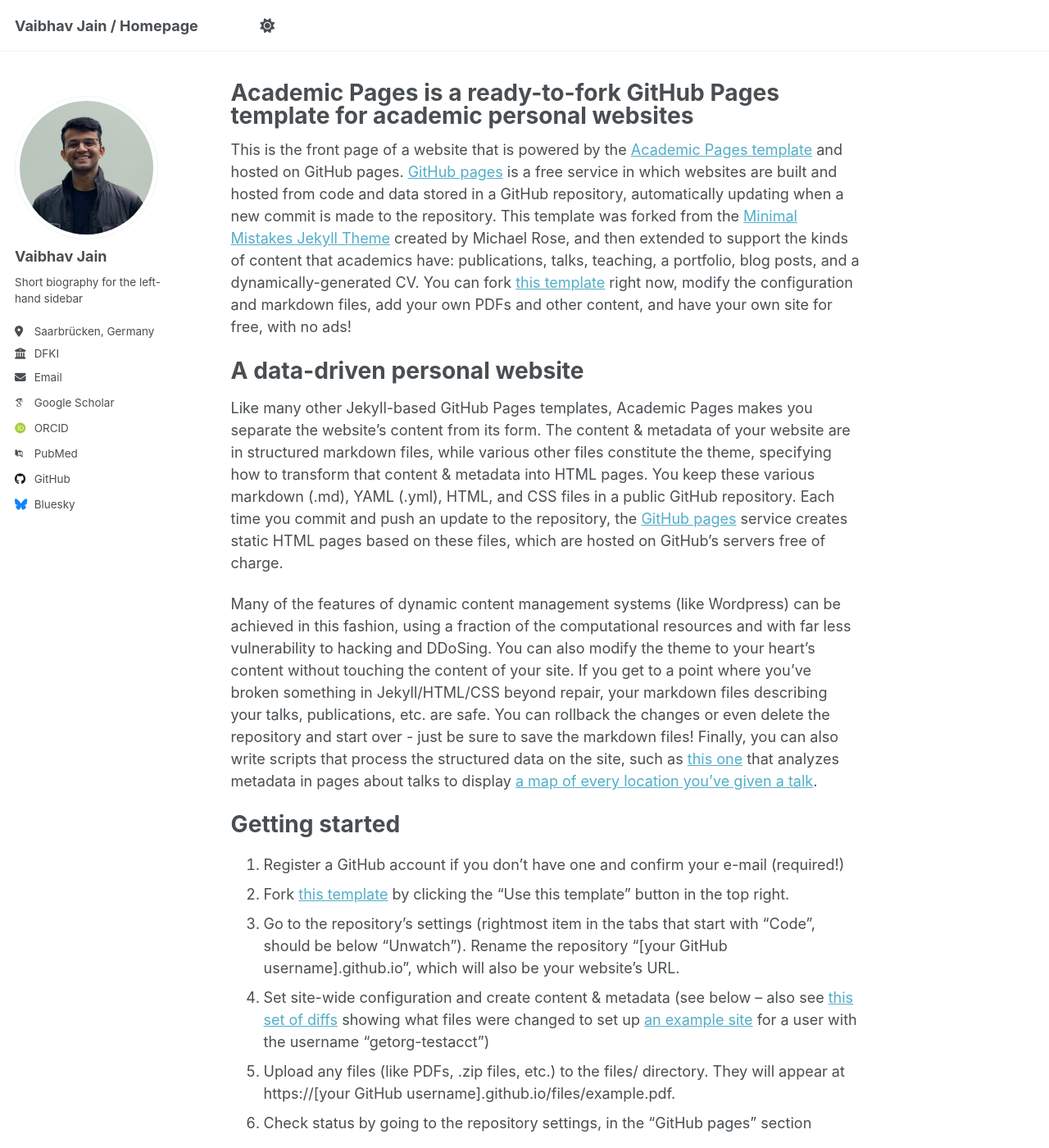
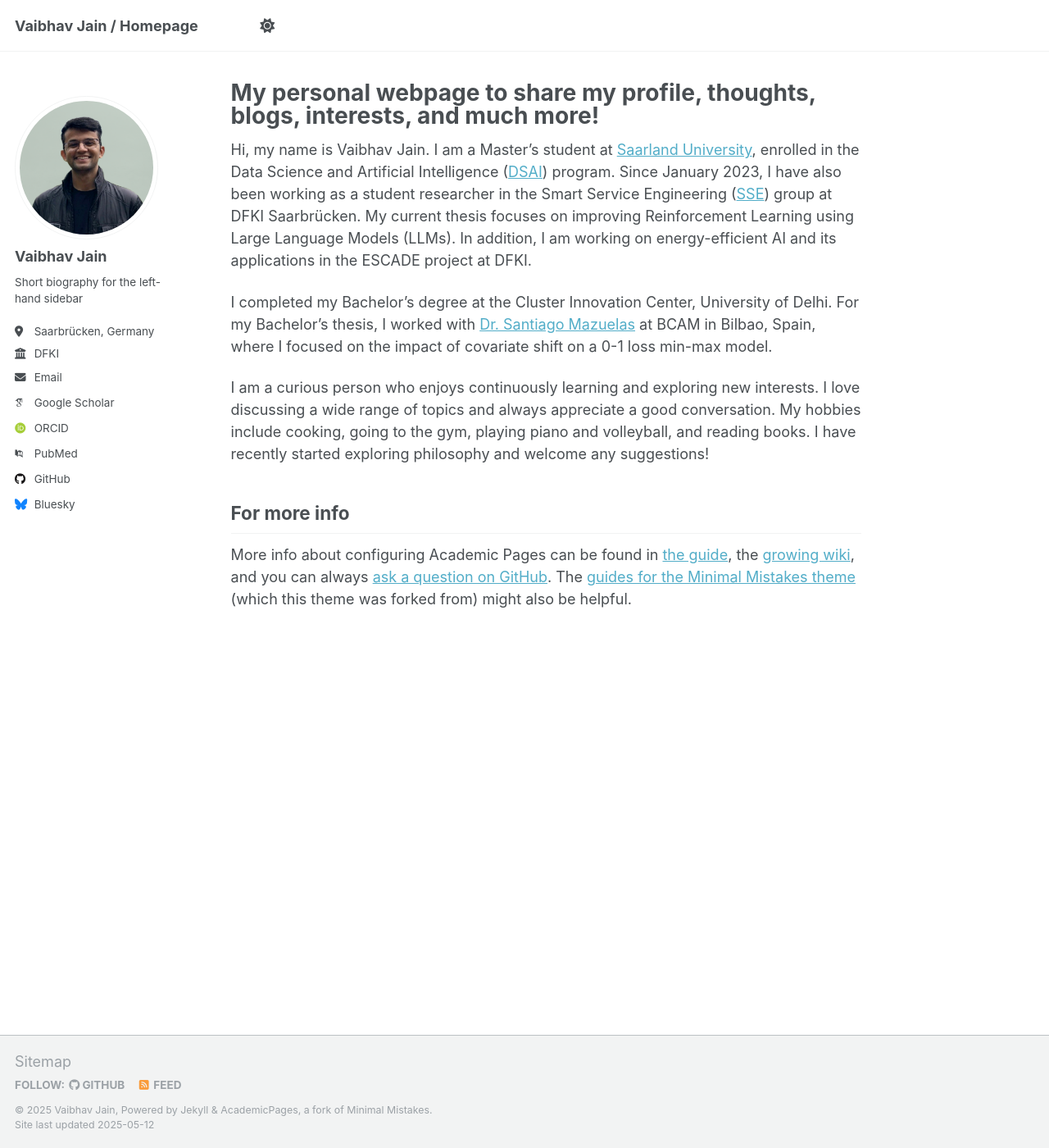
Before and after one commit to Vab-jain/Vab-jain.github.io, a Jekyll site: the page built from _pages/about.md, in a window 1280 px wide and 1400 px high. Shown: the whole window at 82% size. Built offline with Jekyll 4.4.1, drawn with Linux system fonts in a browser that asks for light colours; some web fonts are replaced; some of the changed text lies outside the part shown.

Commit message:
Updating the Initial About page

```diff
--- a/_pages/about.md
+++ b/_pages/about.md
@@ -1,48 +1,17 @@
 ---
 permalink: /
-title: "Academic Pages is a ready-to-fork GitHub Pages template for academic personal websites"
+title: "My personal webpage to share my profile, thoughts, blogs, interests, and much more!"
 author_profile: true
 redirect_from:
   - /about/
   - /about.html
 ---
 
-This is the front page of a website that is powered by the [Academic Pages template](https://github.com/academicpages/academicpages.github.io) and hosted on GitHub pages. [GitHub pages](https://pages.github.com) is a free service in which websites are built and hosted from code and data stored in a GitHub repository, automatically updating when a new commit is made to the repository. This template was forked from the [Minimal Mistakes Jekyll Theme](https://mmistakes.github.io/minimal-mistakes/) created by Michael Rose, and then extended to support the kinds of content that academics have: publications, talks, teaching, a portfolio, blog posts, and a dynamically-generated CV. You can fork [this template](https://github.com/academicpages/academicpages.github.io) right now, modify the configuration and markdown files, add your own PDFs and other content, and have your own site for free, with no ads!
+Hi, my name is Vaibhav Jain. I am a Master’s student at [Saarland University](https://www.uni-saarland.de/start.html), enrolled in the Data Science and Artificial Intelligence ([DSAI](https://www.uni-saarland.de/en/study/programmes/master/data-science.html)) program. Since January 2023, I have also been working as a student researcher in the Smart Service Engineering ([SSE](https://www.dfki.de/web/forschung/forschungsbereiche/smart-service-engineering)) group at DFKI Saarbrücken. My current thesis focuses on improving Reinforcement Learning using Large Language Models (LLMs). In addition, I am working on energy-efficient AI and its applications in the ESCADE project at DFKI.
 
-A data-driven personal website
-======
-Like many other Jekyll-based GitHub Pages templates, Academic Pages makes you separate the website's content from its form. The content & metadata of your website are in structured markdown files, while various other files constitute the theme, specifying how to transform that content & metadata into HTML pages. You keep these various markdown (.md), YAML (.yml), HTML, and CSS files in a public GitHub repository. Each time you commit and push an update to the repository, the [GitHub pages](https://pages.github.com/) service creates static HTML pages based on these files, which are hosted on GitHub's servers free of charge.
+I completed my Bachelor’s degree at the Cluster Innovation Center, University of Delhi. For my Bachelor’s thesis, I worked with [Dr. Santiago Mazuelas](https://www.bcamath.org/en/people/bcam-members/smazuelas) at BCAM in Bilbao, Spain, where I focused on the impact of covariate shift on a 0-1 loss min-max model.
 
-Many of the features of dynamic content management systems (like Wordpress) can be achieved in this fashion, using a fraction of the computational resources and with far less vulnerability to hacking and DDoSing. You can also modify the theme to your heart's content without touching the content of your site. If you get to a point where you've broken something in Jekyll/HTML/CSS beyond repair, your markdown files describing your talks, publications, etc. are safe. You can rollback the changes or even delete the repository and start over - just be sure to save the markdown files! Finally, you can also write scripts that process the structured data on the site, such as [this one](https://github.com/academicpages/academicpages.github.io/blob/master/talkmap.ipynb) that analyzes metadata in pages about talks to display [a map of every location you've given a talk](https://academicpages.github.io/talkmap.html).
-
-Getting started
-======
-1. Register a GitHub account if you don't have one and confirm your e-mail (required!)
-1. Fork [this template](https://github.com/academicpages/academicpages.github.io) by clicking the "Use this template" button in the top right.
-1. Go to the repository's settings (rightmost item in the tabs that start with "Code", should be below "Unwatch"). Rename the repository "[your GitHub username].github.io", which will also be your website's URL.
-1. Set site-wide configuration and create content & metadata (see below -- also see [this set of diffs](http://archive.is/3TPas) showing what files were changed to set up [an example site](https://getorg-testacct.github.io) for a user with the username "getorg-testacct")
-1. Upload any files (like PDFs, .zip files, etc.) to the files/ directory. They will appear at https://[your GitHub username].github.io/files/example.pdf.
-1. Check status by going to the repository settings, in the "GitHub pages" section
-
-Site-wide configuration
-------
-The main configuration file for the site is in the base directory in [_config.yml](https://github.com/academicpages/academicpages.github.io/blob/master/_config.yml), which defines the content in the sidebars and other site-wide features. You will need to replace the default variables with ones about yourself and your site's github repository. The configuration file for the top menu is in [_data/navigation.yml](https://github.com/academicpages/academicpages.github.io/blob/master/_data/navigation.yml). For example, if you don't have a portfolio or blog posts, you can remove those items from that navigation.yml file to remove them from the header.
-
-Create content & metadata
-------
-For site content, there is one markdown file for each type of content, which are stored in directories like _publications, _talks, _posts, _teaching, or _pages. For example, each talk is a markdown file in the [_talks directory](https://github.com/academicpages/academicpages.github.io/tree/master/_talks). At the top of each markdown file is structured data in YAML about the talk, which the theme will parse to do lots of cool stuff. The same structured data about a talk is used to generate the list of talks on the [Talks page](https://academicpages.github.io/talks), each [individual page](https://academicpages.github.io/talks/2012-03-01-talk-1) for specific talks, the talks section for the [CV page](https://academicpages.github.io/cv), and the [map of places you've given a talk](https://academicpages.github.io/talkmap.html) (if you run this [python file](https://github.com/academicpages/academicpages.github.io/blob/master/talkmap.py) or [Jupyter notebook](https://github.com/academicpages/academicpages.github.io/blob/master/talkmap.ipynb), which creates the HTML for the map based on the contents of the _talks directory).
-
-**Markdown generator**
-
-The repository includes [a set of Jupyter notebooks](https://github.com/academicpages/academicpages.github.io/tree/master/markdown_generator
-) that converts a CSV containing structured data about talks or presentations into individual markdown files that will be properly formatted for the Academic Pages template. The sample CSVs in that directory are the ones I used to create my own personal website at stuartgeiger.com. My usual workflow is that I keep a spreadsheet of my publications and talks, then run the code in these notebooks to generate the markdown files, then commit and push them to the GitHub repository.
-
-How to edit your site's GitHub repository
-------
-Many people use a git client to create files on their local computer and then push them to GitHub's servers. If you are not familiar with git, you can directly edit these configuration and markdown files directly in the github.com interface. Navigate to a file (like [this one](https://github.com/academicpages/academicpages.github.io/blob/master/_talks/2012-03-01-talk-1.md) and click the pencil icon in the top right of the content preview (to the right of the "Raw | Blame | History" buttons). You can delete a file by clicking the trashcan icon to the right of the pencil icon. You can also create new files or upload files by navigating to a directory and clicking the "Create new file" or "Upload files" buttons.
-
-Example: editing a markdown file for a talk
-![Editing a markdown file for a talk](/images/editing-talk.png)
+I am a curious person who enjoys continuously learning and exploring new interests. I love discussing a wide range of topics and always appreciate a good conversation. My hobbies include cooking, going to the gym, playing piano and volleyball, and reading books. I have recently started exploring philosophy and welcome any suggestions!
 
 For more info
 ------
```
